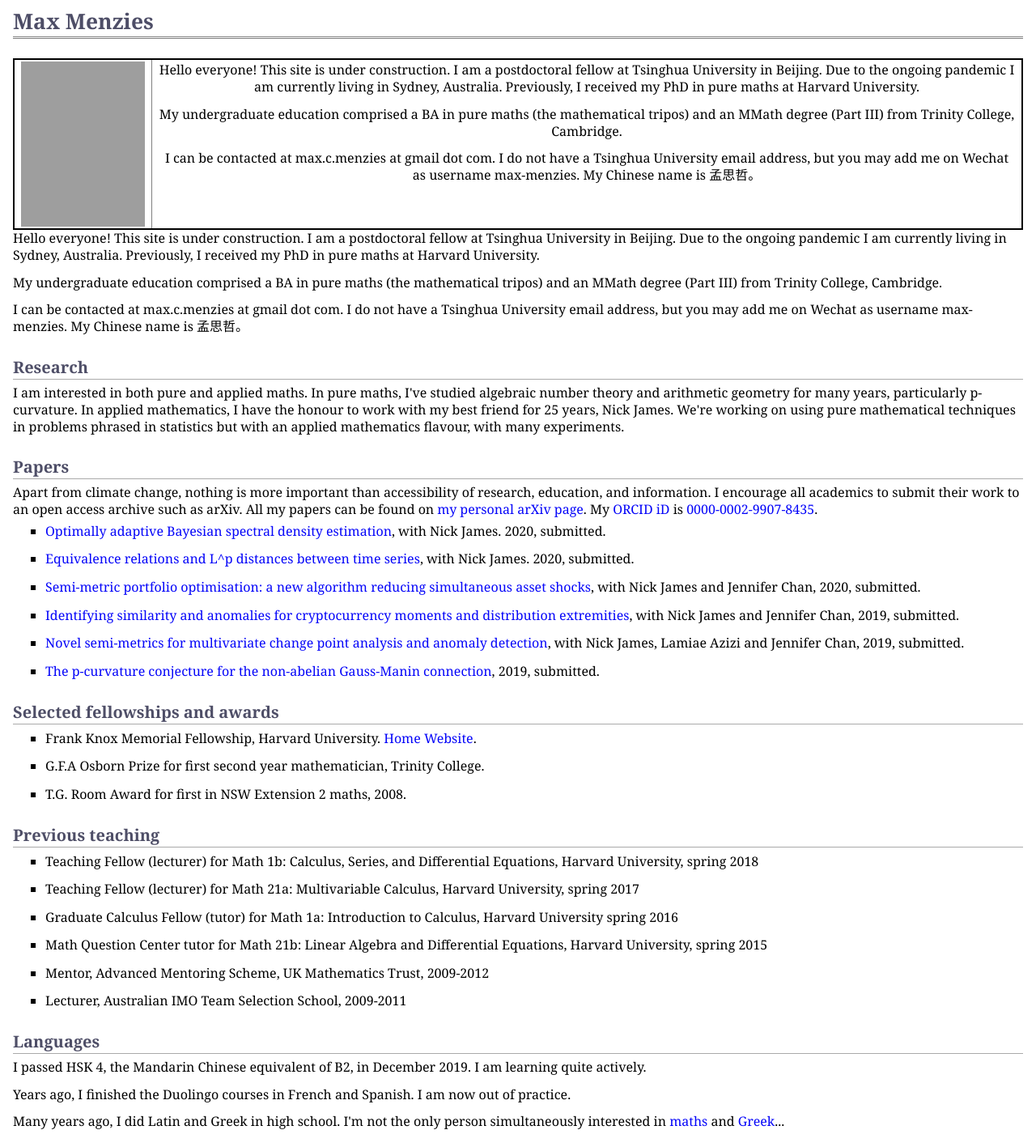
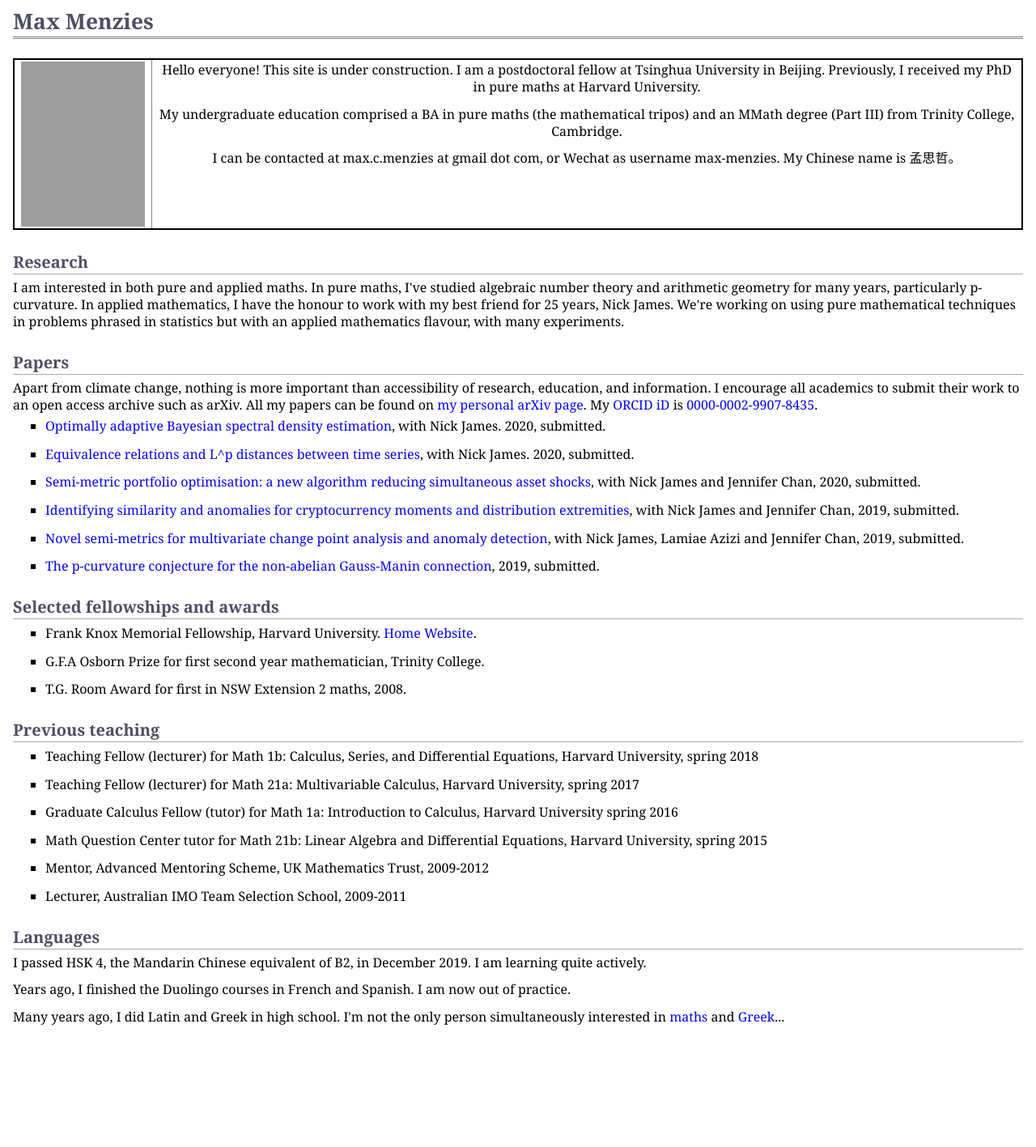
Before and after one commit to MaxMenzies/maxmenzies.com, a Jekyll site: the page index.html, which Jekyll copies as it is, in a window 1280 px wide. Shown: the whole page at 81% size. Built offline with Jekyll 4.4.1, drawn with Linux system fonts in a browser that asks for light colours; after the commit the page ends 1287 px from its top, so only the background shows below that; grey boxes are pictures that could not be loaded.

Commit message:
Update index.html

```diff
--- a/index.html
+++ b/index.html
@@ -21,22 +21,18 @@
   </td>
   <td style="vertical-align:text-top;">
     <p>
-    Hello everyone! This site is under construction. I am a postdoctoral fellow at Tsinghua University in Beijing. Due to the ongoing pandemic I am currently living in Sydney, Australia. Previously, I received my PhD in pure maths at Harvard University.
+    Hello everyone! This site is under construction. I am a postdoctoral fellow at Tsinghua University in Beijing. Previously, I received my PhD in pure maths at Harvard University.
     </p>
     <p>
      My undergraduate education comprised a BA in pure maths (the mathematical tripos) and an MMath degree (Part III) from Trinity College, Cambridge.
    </p>
 
     <p>
-    I can be contacted at max.c.menzies at gmail dot com. I do not have a Tsinghua University email address, but you may add me on Wechat as username max-menzies. My Chinese name is 孟思哲。
+    I can be contacted at max.c.menzies at gmail dot com, or Wechat as username max-menzies. My Chinese name is 孟思哲。
     </p>
 
   </td>
 </table>
-<p>Hello everyone! This site is under construction. I am a postdoctoral fellow at Tsinghua University in Beijing. Due to the ongoing pandemic I am currently living in Sydney, Australia. Previously, I received my PhD in pure maths at Harvard University.
-</p>
-<p>My undergraduate education comprised a BA in pure maths (the mathematical tripos) and an MMath degree (Part III) from Trinity College, Cambridge.</p>
-<p>I can be contacted at max.c.menzies at gmail dot com. I do not have a Tsinghua University email address, but you may add me on Wechat as username max-menzies. My Chinese name is 孟思哲。</p>
 <h2>Research</h2>
 <p>I am interested in both pure and applied maths. In pure maths, I've studied algebraic number theory and arithmetic geometry for many years, particularly p-curvature. In applied mathematics, I have the honour to work with my best friend for 25 years, Nick James. We're working on using pure mathematical techniques in problems phrased in statistics but with an applied mathematics flavour, with many experiments.</p>
 <h2>Papers</h2>
```
